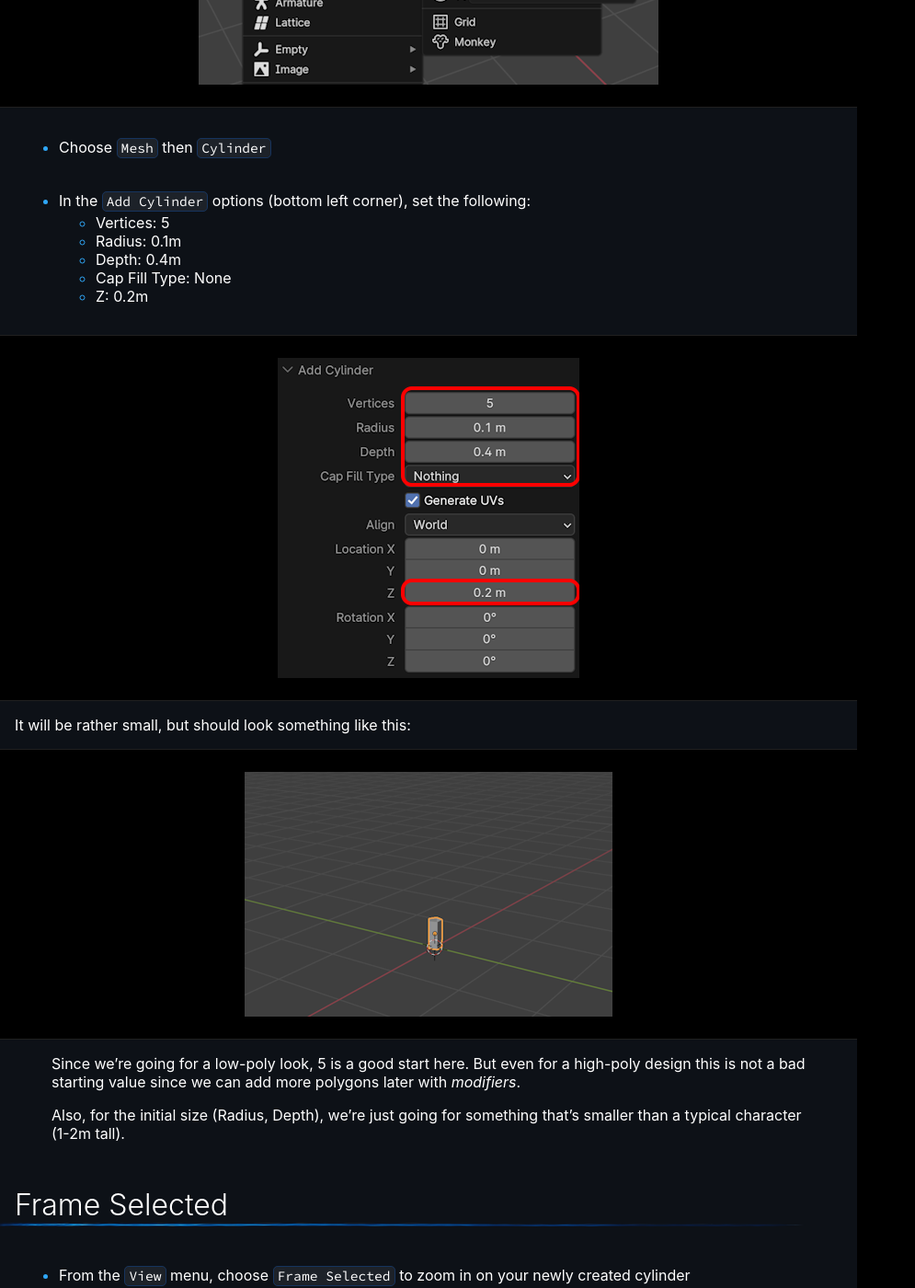
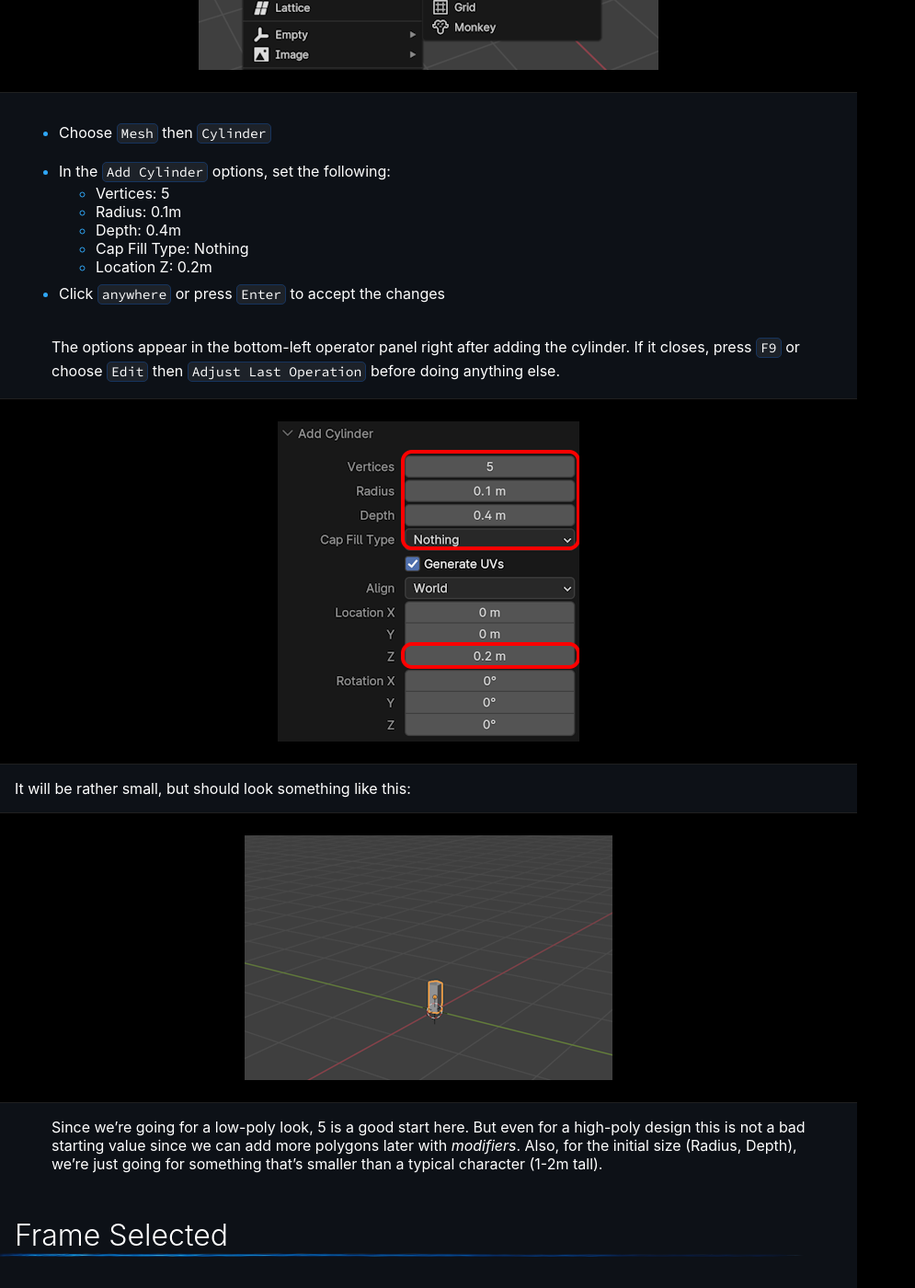
Before and after one commit to marpor/codingpirates, a Jekyll site: the page built from blender/mushroom.md, in a window 1280 px wide and 1400 px high, scrolled down 1301 px. Shown: the whole window at 92% size, without its empty margins (0-995 px from the left). Built offline with Jekyll 4.4.1, drawn with Linux system fonts in a browser that asks for light colours; our own code applies the rules of GitHub Pages for plain Markdown files; some of the changed text lies outside the part shown.

Commit message:
update mushroom tutorial for Blender 5

```diff
--- a/blender/mushroom.md
+++ b/blender/mushroom.md
@@ -8,37 +8,28 @@
 
 ![Final Result](res/mushroom/final.png)
 
-* Start Blender
+- Start Blender
 
-<!--
-* Switch to the `Modeling` workspace (at the top of the screen)
-
-![Modeling Tab](res/mushroom/modeling_tab.png)
--->
-
-* Select the default Cube
-* Press `X`, then `Enter` to delete the Cube
+- Select the default Cube
+- Press `X`, then `Enter` to delete the Cube
 
 # Add a Cylinder
 
-* Press `Shift+A` to open the **Add** menu
+- Press `Shift+A` to open the **Add** menu
 
 ![Add Cylinder](res/mushroom/add_cylinder.png)
 
-* Choose `Mesh` then `Cylinder`
+- Choose `Mesh` then `Cylinder`
 
-<!--
-> _Alternatively_ use the button on the toolbar:
->
-> ![Add Cylinder Button](res/mushroom/add_cylinder_mesh_menu.png)
--->
+- In the `Add Cylinder` options, set the following:
+    - Vertices: 5
+    - Radius: 0.1m
+    - Depth: 0.4m
+    - Cap Fill Type: Nothing
+    - Location Z: 0.2m
+- Click `anywhere` or press `Enter` to accept the changes
 
-* In the `Add Cylinder` options (bottom left corner), set the following:
-  * Vertices: 5
-  * Radius: 0.1m
-  * Depth: 0.4m
-  * Cap Fill Type: None
-  * Z: 0.2m
+> The options appear in the bottom-left operator panel right after adding the cylinder. If it closes, press `F9` or choose `Edit` then `Adjust Last Operation` before doing anything else.
 
 ![Add Cylinder Options](res/mushroom/add_cylinder_options.png)
 
@@ -76,45 +62,45 @@
 
 We'll now build the basic shape of our mushroom.
 
-Don't worry if it don't turn exactly right on the first try. We'll tweak the shape later.
+Don't worry if it doesn't turn out exactly right on the first try. We'll tweak the shape later.
 
-* `Alt + Left-Click` on one of the top edges on your cylinder:
+- `Alt + Left-Click` on one of the top edges on your cylinder:
 
 ![Select Top Loop](res/mushroom/select_top_loop.png)
 
-* Press `E` to start extruding
-* Move your mouse up a bit <!-- ![Extrude](res/mushroom/extrude1.png)-->
-* Press `Z` to restrict extrusion to the Z axis (up/down)
-* `Left-Click` when you have something like this:
+- Press `E` to start extruding
+- Move your mouse up a bit
+- Press `Z` to restrict extrusion to the Z axis (up/down)
+- `Left-Click` when you have something like this:
 
 ![Extrude Z](res/mushroom/extrude2.png)
 
-* Press `S` to scale, and make the loop larger
-* `Left-Click` when you have something like this:
+- Press `S` to scale, and make the loop larger
+- `Left-Click` when you have something like this:
 
 ![Scale](res/mushroom/scale1.png)
 
-* Press `E`, then `Z` to extrude along Z again
-* This time, move *down* a bit
-* `Left-Click` when you have something like this:
+- Press `E`, then `Z` to extrude along Z again
+- This time, move _down_ a bit
+- `Left-Click` when you have something like this:
 
 ![Extrude Down](res/mushroom/extrude3.png)
 
-* `S` to scale again:
-* `Left-Click` when you have something like this:
+- `S` to scale again:
+- `Left-Click` when you have something like this:
 
 ![Scale](res/mushroom/scale2.png)
 
-* Repeat **Extruding** and **Scaling** 4 times to get something like this:
+- Repeat **Extruding** and **Scaling** 4 times to get something like this:
 
 ![Repeat 4 times](res/mushroom/repeat1.png)
 
-> Avoid creating too many steps. In Blender, it's generally an advantage to start out with as little geometry as possible, and the add details later.
+> Avoid creating too many steps. In Blender, it's generally an advantage to start out with as little geometry as possible, and then add details later.
 
 # Closing the Top
 
-* Press `M` to Merge vertices
-* Choose `At Center`:
+- Press `M` to Merge vertices
+- Choose `At Center`:
 
 ![Merge Vertices Menu](res/mushroom/merge_menu.png)
 
@@ -126,9 +112,9 @@
 
 Rotate the view around and check that the shape of the mushroom is like you want it. If it's not quite right, you can:
 
-* `Alt + Click` edges to select loops on the mushroom, then
-* `S`, `Move mouse`, `Left-Click` to **scale** the selected loops
-* `G`, `Z`, `Move mouse`, `Left-Click` to **move** the selected loops up and down (in Z)
+- `Alt + Click` edges to select loops on the mushroom, then
+- `S`, `Move mouse`, `Left-Click` to **scale** the selected loops
+- `G`, `Z`, `Move mouse`, `Left-Click` to **move** the selected loops up and down (in Z)
 
 Repeat scaling and moving until you're happy with the shape.
 
@@ -140,8 +126,8 @@
 
 ![Mushroom Bottom Open](res/mushroom/mushroom_phase1_bottom.png)
 
-* Select the bottom edge loop (`Alt + Left-Click`)
-* Press `F` to form a new *Face* from the loop
+- Select the bottom edge loop (`Alt + Left-Click`)
+- Press `F` to form a new _Face_ from the loop
 
 ![Mushroom Bottom Closed](res/mushroom/bottom_closed.png)
 
@@ -149,15 +135,15 @@
 
 Now that we're on the bottom, let's make the stem a little less straight.
 
-* Press `Ctrl+R` to add a *Ring Cut*
-* Move the mouse over the stem
-* `Left-Click`
-* Move the ring towards the bottom of the stem
-* `Left-Click` when you have something like this:
+- Press `Ctrl+R` to add a _Ring Cut_
+- Move the mouse over the stem
+- `Left-Click`
+- Move the ring towards the bottom of the stem
+- `Left-Click` when you have something like this:
 
 ![Mushroom Stem Ring Cut](res/mushroom/ring_cut.png)
 
-* `S`, `Move mouse`, `Left-Click` to scale the ring outwards a bit
+- `S`, `Move mouse`, `Left-Click` to scale the ring outwards a bit
 
 ![Mushroom Stem Ring Scale](res/mushroom/ring_scale.png)
 
@@ -165,36 +151,38 @@
 
 Now, let's add a bit more detail. While 5 segments are OK for the stem, the "hat" of the mushroom is probably a bit too pointy.
 
-* Press `Alt + Z` to toggle "X-ray" mode, or use the button in the toolbar:
+- Press `Alt + Z` to toggle "X-Ray" mode, or use the button in the toolbar:
 
 ![X-Ray Button](res/mushroom/toggle_xray.png)
 
-* Select the edges like shown below. There's a couple of options:
-  * While **holding `Shift`**, `Left-Click` each edge
-  * While **holding `Shift`**, `Click and drag` around the edges
-  * Select the edges for one corner, then press `Shift+G` and choose `Face Angles` to select _similar_ edges.
+- Select the edges like shown below. There's a couple of options:
+    - While **holding `Shift**`, `Left-Click` each edge
+    - While **holding `Shift**`, `Click and drag` around the edges
+    - Select the edges for one corner, then press `Shift+G` and choose `Face Angles` to select _similar_ edges.
+
+> If it picks up too many edges, lower the `Threshold `in the "Select Similar" options
 
 ![Mushroom Hat Corner Selection](res/mushroom/hat_corners_selection.png)
 
-* Press `Alt + Z` to toggle "X-ray" mode off again
-* Press `Ctrl + B` to start the Bevel command
-* Move the mouse to get a good sized bevel
-* `Left-Click` when you have something like this:
+- Press `Alt + Z` to toggle "X-Ray" mode off again
+- Press `Ctrl + B` to start the Bevel command
+- Move the mouse to get a good sized bevel
+- `Left-Click` when you have something like this:
 
 ![Mushroom Hat Bevel Corners](res/mushroom/bevel_corners.png)
 
-* Check the bottom of your mushroom. If it doesn't look good, Undo (Ctrl+Z) a few times and try a different size bevel, or try beveling a different set of edges. It doesn't have to look exactly like mine.
+- Check the bottom of your mushroom. If it doesn't look good, Undo (Ctrl+Z) a few times and try a different size bevel, or try beveling a different set of edges. It doesn't have to look exactly like mine.
 
 # More details
 
 Blender has a nice way to add details to any Mesh using Modifiers.
 
-* Click the `Modifiers` button ![Modifiers Button](res/mushroom/modifiers_button.png) on the bottom-right panel:
+- Click the `Modifiers` button ![Modifiers Button](res/mushroom/modifiers_button.png) in the Properties editor:
 
 ![Modifiers Button Big](res/mushroom/modifiers_button_big.png)
 
-* Click `Add Modifier`
-* Choose `Subdivision Surface` under `Generate`:
+- Click `Add Modifier` at the top of the Modifiers tab
+- Choose `Subdivision Surface` under `Generate`:
 
 ![Add Subdivision Surface Modifier](res/mushroom/add_modifier_subdivision.png)
 
@@ -204,12 +192,12 @@
 
 Having the subdivision shown while editing can get a little annoying, but fortunately Blender allows this to be customized.
 
-* Click the ![Edit Mode Button](res/mushroom/modifier_edit_mode_button.png) button to turn off subdivision preview during editing.
+- Click the ![Edit Mode Button](res/mushroom/modifier_edit_mode_button.png) button to turn off subdivision preview during editing.
 
 ![Modifier Edit Mode](res/mushroom/modifier_edit_mode.png)
 
-* Press `Tab` to switch to **Object Mode**
-* Press `Tab` again to switch back to **Edit Mode**
+- Press `Tab` to switch to **Object Mode**
+- Press `Tab` again to switch back to **Edit Mode**
 
 Notice how the preview changes.
 
@@ -219,52 +207,50 @@
 
 Ok. Time for some color.
 
-* Press `3` to switch to `Face
-* Select one part of the Mushroom "hat" like this:
+- Press `3` to switch to `Face Selection Mode`
+- Select one part of the Mushroom "hat" like this:
 
 ![Mushroom Hat Face Selection](res/mushroom/mushroom_hat_face_selection.png)
 
 You may also want to include faces from the underside of the "hat".
 
-* Press `Shift+G` and choose `Area` to select the entire hat
+- Press `Shift+G` and choose `Area` to select the entire hat
 
 > If you don't get exactly the right set of faces you may want to lower the `Select Similar` `Threshold`:
->
 > ![Select Similar Threshold](res/mushroom/select_similar_threshold.png)
 
 You'll want a selection like this:
 
 ![Entire Hat Selected](res/mushroom/hat_selected.png)
 
-* Go to the `Materials` panel by clicking the ![Material](res/mushroom/material_button.png) button
-
-* Press the `New` button
+- Go to the `Materials` panel by clicking the ![Material](res/mushroom/material_button.png) button
+- Press the `New` button
 
 ![New Material Button](res/mushroom/new_material_button.png)
 
-* Click the colored field for `Base Color`:
+- Click the colored field for `Base Color`:
 
 ![Base Color](res/mushroom/base_color.png)
 
-* Choose any color you'd like for the hat
-* Press the `Assign` button
+- Choose any color you'd like for the hat
+- Press the `Assign` button
 
 You'll notice that the preview doesn't change. That's because we're in `Solid` viewport shading mode.
 
-* Click the ![Material Preview](res/mushroom/material_preview_button.png) button in the top-right corner:
+- Click the ![Material Preview](res/mushroom/material_preview_button.png) button in the top-right corner:
 
 ![Material Preview](res/mushroom/material_preview.png)
 
-* _Alternatively:_ Press `Z`, then select `Material Preview`
+- _Alternatively:_ Press `Z`, then select `Material Preview`
 
-Your mushroom should now show in the color you've chosen. But since there's only one material it'll be used for the entire mushroom, despite our current selection. Let's fix that but adding a second material for the stem.
+Your mushroom should now show in the color you've chosen. But since there's only one material it'll be used for the entire mushroom, despite our current selection. Let's fix that by adding a second material for the stem.
 
-* Create another material by pressing the `+` button
-* Press the `New` button
-* Pick a `Base Color` suitable for the stem
-* Press `Ctrl+I` to invert the selection, so the stem is selected
-* Press the `Assign` button
-* Press `Tab` to switch back to *Object Mode* preview:
+- Create another material by pressing the `+` button
+- Press the `New` button
+- Pick a `Base Color` suitable for the stem
+- Press `Ctrl+I` to invert the selection, so the stem is selected
+- Press the `Assign` button
+- Press `Tab` to switch back to _Object Mode_:
 
 ![Mushroom Colored](res/mushroom/colored.png)
 
@@ -272,70 +258,71 @@
 
 If you haven't already done this, now would be a very good time to save your Blender file.
 
-* Press `Ctrl+S` to save
+- Press `Ctrl+S` to save
 
 If this is the first save, Blender will ask for a name and location
 
 # Variety
 
-* Make sure you're in *Object Mode*
-* Press `Shift+D` to create a copy of the mushroom
-* Press `Shift+Z` to restrict movement to the floor (`XY` plane)
-* Move the mouse to move the copy a bit away from the original
-* `Left-Click` to place the copy
-* Press `Tab` with your copy selected to edit it
+- Make sure you're in _Object Mode_
+- Press `Shift+D` to create a copy of the mushroom
+- Press `Shift+Z` to restrict movement to the floor (`XY` plane)
+- Move the mouse to move the copy a bit away from the original
+- `Left-Click` to place the copy
+- Press `Tab` with your copy selected to edit it
 
 Use the following tools to make your copy slightly different.
 
 Select things:
 
-* Use keys `1`, `2` and `3` to make changes to vertices, edges and faces respectively
-* Make individual selections by `Left-clicking`, `Holding Shift` to select multiple vertices/edges/faces
-* `Left-Click and Drag` to make a box selection
-* Use `Shift+G` to select similar vertices/edges/faces
+- Use keys `1`, `2` and `3` to make changes to vertices, edges and faces respectively
+- Make individual selections by `Left-clicking`, `Holding Shift` to select multiple vertices/edges/faces
+- `Left-Click and Drag` to make a box selection
+- Use `Shift+G` to select similar vertices/edges/faces
 
 With something selected, make some changes:
 
-* Use key `G` to **move** the selection
-* Use key `S` to **scale** the selection
-* Use key `R` to **rotate** the selection
+- Use key `G` to **move** the selection
+- Use key `S` to **scale** the selection
+- Use key `R` to **rotate** the selection
 
 Assign different colors to different types of mushrooms.
 
-Export each muchroom in it's own file, or export clusters of mushrooms together.
+![Variety of Mushrooms](res/mushroom/variety.png)
 
-![Variety of Mushrooms](res/mushroom/variety.png)
+Here I've also added a few more objects for grass and dirt. You can create these using the same overall method that we used for the mushroom. Or just make a copy of a mushroom and delete (`X` or `Delete `keys) everything but the very top.
 
 # Export Rendering
 
-If you want to save a nice image of your mushroom scene, you can *Render* it.
+If you want to save a nice image of your mushroom scene, you can _Render_ it.
 
-* Press `F12` to open the Render window
-* Wait for the render to finish
-* Press `Ctrl+S` to save your image as a `.png` file
+- Press `F12` to open the Render window
+- Wait for the render to finish
+- Press `Ctrl+S` to save your image as a `.png` file
 
 If you don't have an F12 key on your keyboard, you can:
-* Press the `Rendering` tab at the top of the menu
-* From the `Render` menu choose `Render Image`
+
+- Press the `Rendering` tab at the top of the menu
+- From the `Render` menu choose `Render Image`
 
 # Exporting for Game Engines
 
 To use your Mushroom in another application like Unity or Godot, you'll need to _export_ it.
 
-* From the `File` menu, choose `Export`
-* For Unity, pick `FBX (.fbx)`
-* For Godot, pick `glTF 2.0 (.glb/.gltf)`
+- From the `File` menu, choose `Export`
+- For Unity, pick `FBX (.fbx)`
+- For Godot, pick `glTF 2.0 (.glb/.gltf)`
 
 ![Export glTF 2.0](res/mushroom/export_gltf.png)
 
-* Navigate to a suitable location for your exported file
-* Expand `Include`
-* Enable `Selected Objects` (assuming you've still got your Mushroom selected)
-* Expand `Data` (for glTF) or `Geometry` (for FBX)
-* Expand `Mesh`
-* Enable `Apply Modifiers`
-* Type a name of your liking in the name field
+- Navigate to a suitable location for your exported file
+- Expand `Include`
+- Enable `Selected Objects` (assuming you've still got your Mushroom selected)
+- Expand `Data` (for glTF) or `Geometry` (for FBX)
+- Expand `Mesh`
+- Enable `Apply Modifiers`
+- Type a name of your liking in the name field
 
 ![Export glTF Dialog](res/mushroom/export_gltf_dialog.png)
 
-* Press `Export glTF 2.0` or `Export FBX`
+- Press `Export glTF 2.0` or `Export FBX`
```
Also changed, not shown: other parts of blender/mushroom.md (+5 -10 lines).
